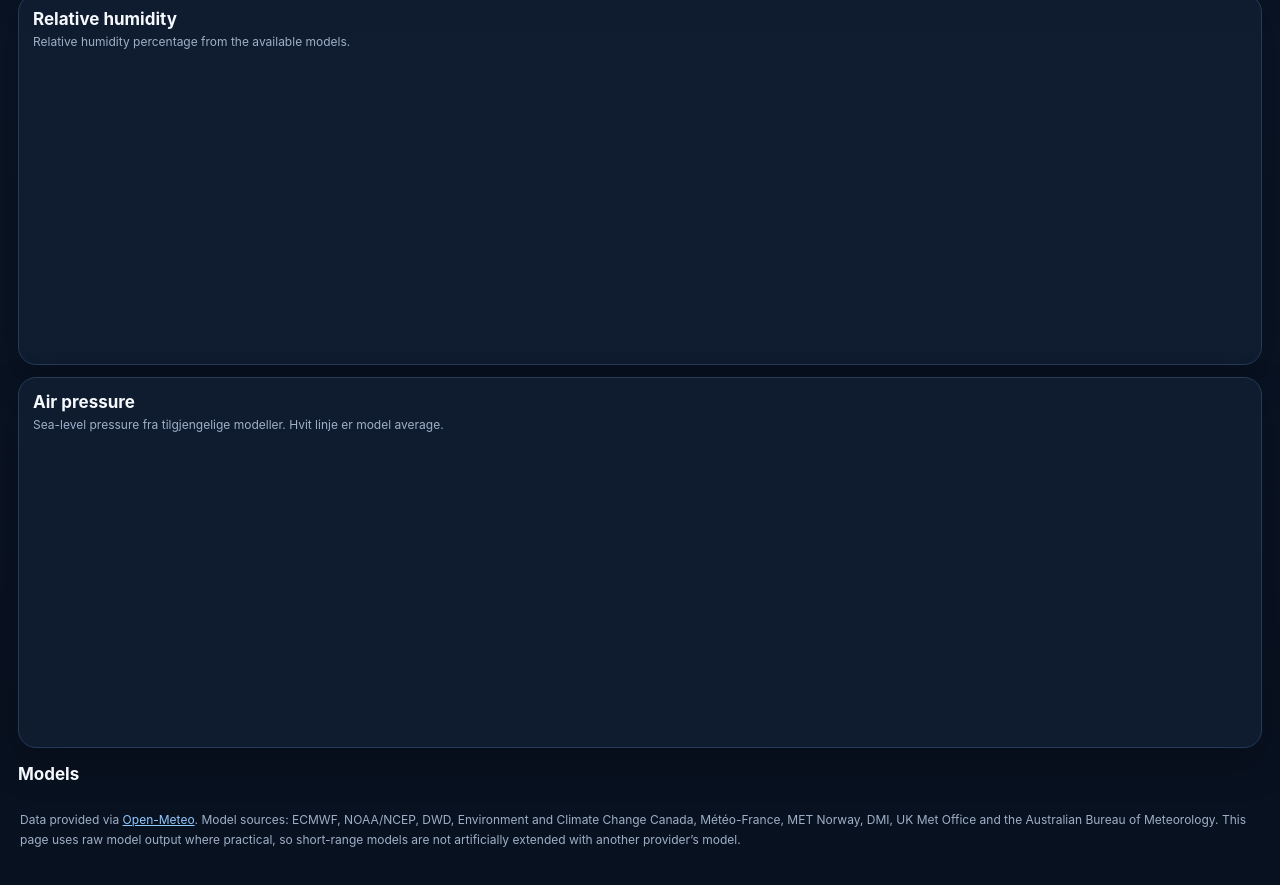
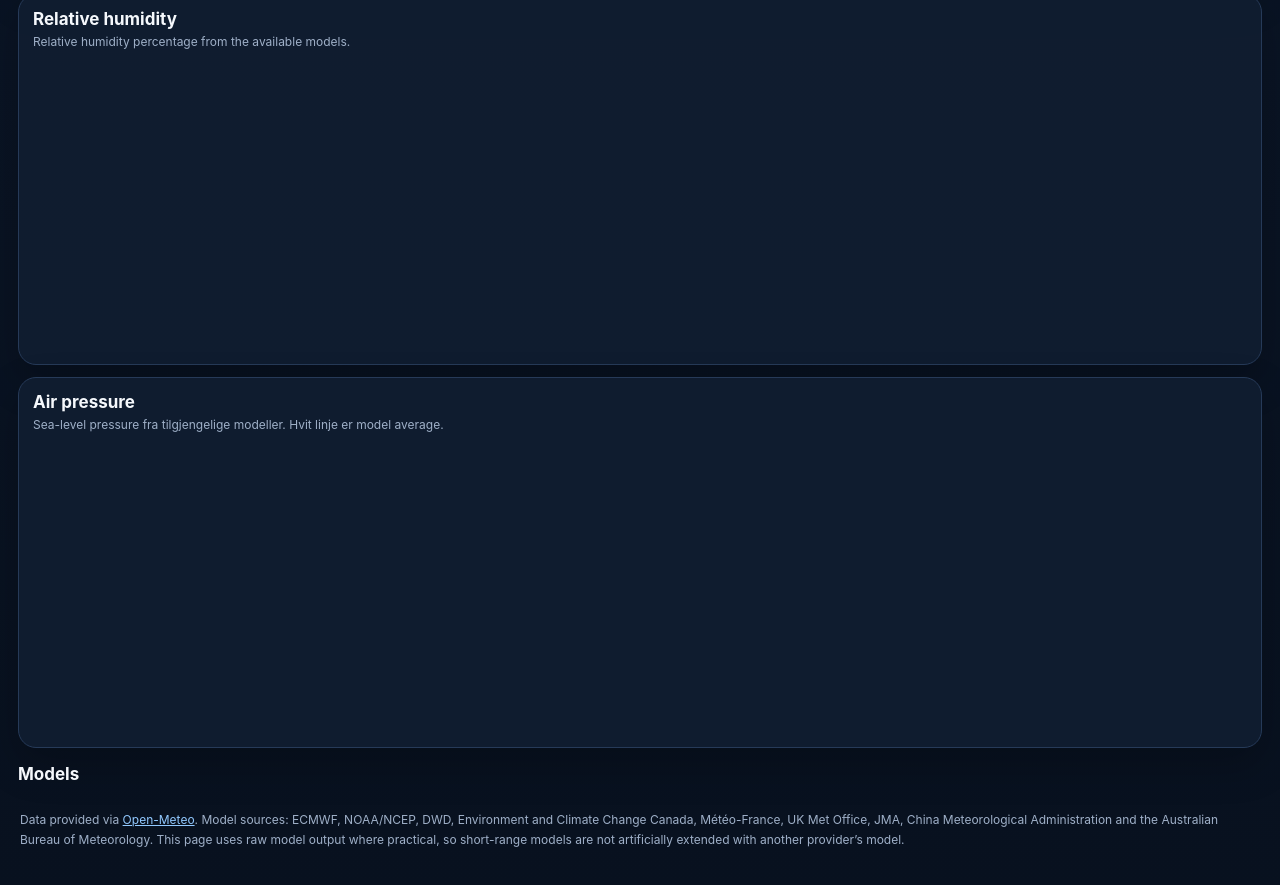
Before and after one commit to kennethfinn/piraeus-weather, a plain HTML site: page index.html in a window 1280 px wide. Shown: the part 1969-2854 px from the top of the page. Drawn offline with nearby package versions, Linux system fonts and the light colour scheme; no server answers.

Commit message:
Correct Piraeus model source attribution

```diff
--- a/index.html
+++ b/index.html
@@ -284,7 +284,7 @@
   <div id="models" class="models"></div>
   <footer>
     Data provided via <a href="https://open-meteo.com/" target="_blank" rel="noopener">Open-Meteo</a>.
-    Model sources: ECMWF, NOAA/NCEP, DWD, Environment and Climate Change Canada, Météo-France, MET Norway, DMI, UK Met Office and the Australian Bureau of Meteorology.
+    Model sources: ECMWF, NOAA/NCEP, DWD, Environment and Climate Change Canada, Météo-France, UK Met Office, JMA, China Meteorological Administration and the Australian Bureau of Meteorology.
     This page uses raw model output where practical, so short-range models are not artificially extended with another provider’s model.
   </footer>
 </div>
```
